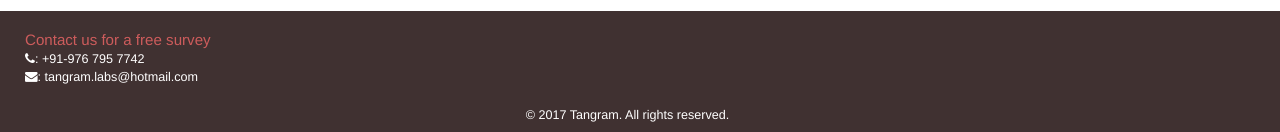
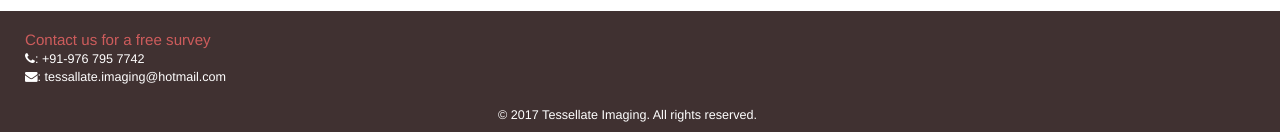
Before and after one commit to li8bot/Tessellate, a plain HTML site: page index.html in a window 1280 px wide. Shown: the part 1063-1195 px from the top of the page. Drawn offline with Linux system fonts and the light colour scheme.

Commit message:
Changed Tangram to tessellate

```diff
--- a/index.html
+++ b/index.html
@@ -6,7 +6,7 @@
 	<meta name="viewport" content="width=device-width, initial-scale=1">
     <!-- The above 3 meta tags *must* come first in the head; any other head
     content must come *after* these tags -->
-    <title>Tangram</title>
+    <title>Tessallate</title>
     <link rel="icon" type="image/png" href="./img/icon.ico" />
 
     <link href="css/bootstrap.min.css" rel="stylesheet">
@@ -187,7 +187,7 @@
 						<br/>
 						<address>
 							<i class="fa fa-phone"></i>: +91-976 795 7742<br>
-							<i class="fa fa-envelope"></i>:<a class="contact_mail" href="mailto:tangram.labs@hotmail.com"> tangram.labs@hotmail.com</a>
+							<i class="fa fa-envelope"></i>:<a class="contact_mail" href="mailto:tessallate.imaging@hotmail.com"> tessallate.imaging@hotmail.com</a>
 						</address>
 					</div>
                 <!--<div class="col-xs-12 col-sm-4">
@@ -201,7 +201,7 @@
                     </div>
                 </div>-->
                 <div class="col-xs-12">
-                	<p align=center>© 2017 Tangram. All rights reserved. </p>
+                	<p align=center>© 2017 Tessellate Imaging. All rights reserved. </p>
                 </div>
             </div>
         </div>
```
